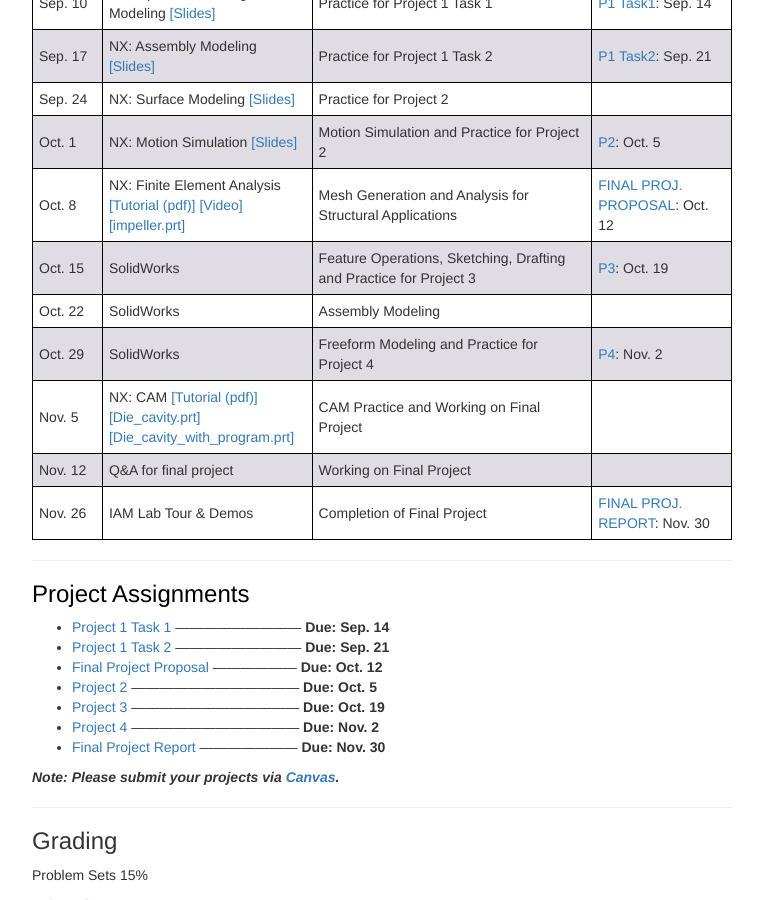
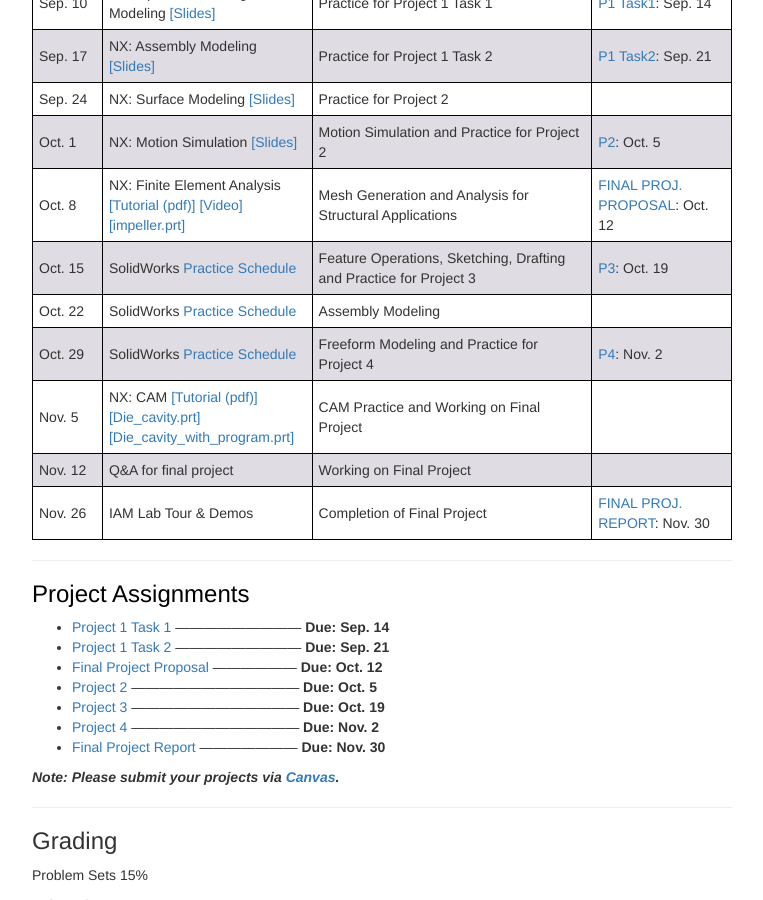
Before and after one commit to me5763/lab-fs19, a Jekyll site: the page built from index.md, in a window 1280 px wide and 900 px high, scrolled down 1190 px. Shown: the whole window, without its empty margins (258-1021 px from the left). Built offline with Jekyll 4.4.1, drawn with Linux system fonts in a browser that asks for light colours; nearby versions of some CDN libraries.

Commit message:
add practice schedule to index

```diff
--- a/index.md
+++ b/index.md
@@ -98,21 +98,21 @@ Office Hours: M & W 3:00PM-4:00PM
 
 <tr>
 <td markdown="span">Oct. 15</td>
-<td markdown="span">SolidWorks</td>
+<td markdown="span">SolidWorks [Practice Schedule](https://docs.google.com/presentation/d/1NXcEG9EvsykpvgDVXDwlqOo5fVHNwsfI4eILeco2Esg/edit?usp=sharing)</td>
 <td markdown="span">Feature Operations, Sketching, Drafting and Practice for Project 3</td>
 <td markdown="span">[P3](pages/project-3.html): Oct. 19</td>
 </tr>
 
 <tr>
 <td markdown="span">Oct. 22</td>
-<td markdown="span">SolidWorks</td>
+<td markdown="span">SolidWorks [Practice Schedule](https://docs.google.com/presentation/d/1NXcEG9EvsykpvgDVXDwlqOo5fVHNwsfI4eILeco2Esg/edit?usp=sharing)</td>
 <td markdown="span">Assembly Modeling</td>
 <td markdown="span"> </td>
 </tr>
 
 <tr>
 <td markdown="span">Oct. 29</td>
-<td markdown="span">SolidWorks</td>
+<td markdown="span">SolidWorks [Practice Schedule](https://docs.google.com/presentation/d/1NXcEG9EvsykpvgDVXDwlqOo5fVHNwsfI4eILeco2Esg/edit?usp=sharing)</td>
 <td markdown="span">Freeform Modeling and Practice for Project 4</td>
 <td markdown="span">[P4](pages/project-4.html): Nov. 2</td>
 </tr>
```
